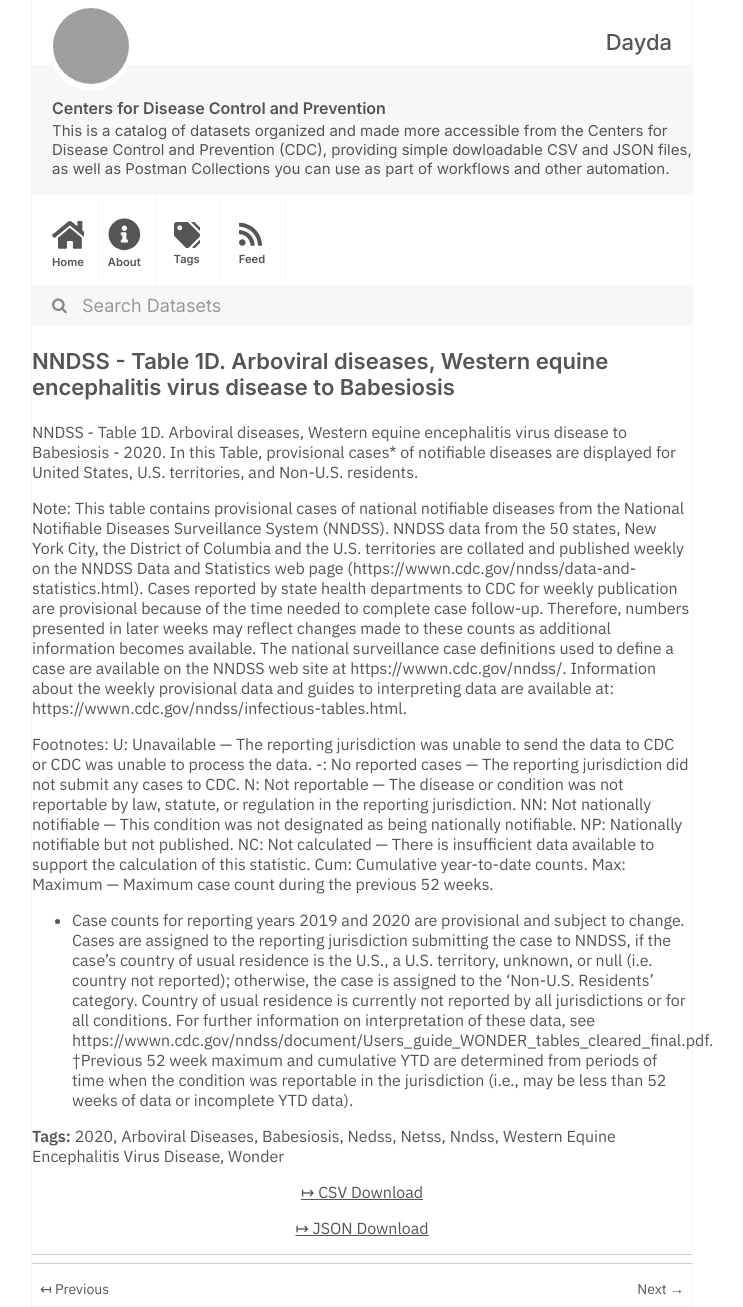
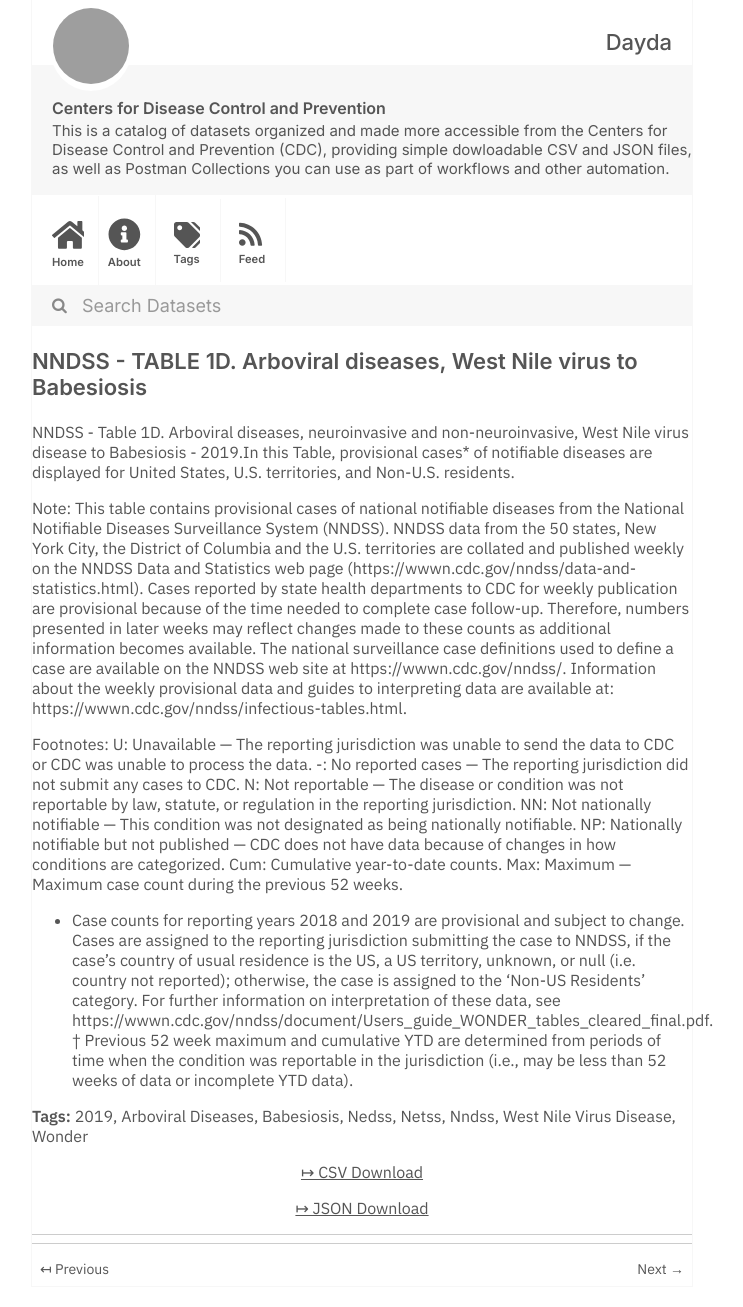
Before and after one commit to dayda-entities/centers-for-disease-control-and-prevention, a Jekyll site: the page built from _posts/2020-11-12-nndss-table-1d-arboviral-disea.md, in a window 1280 px wide. Shown: the whole page, without its empty margins (278-1021 px from the left). Built offline with Jekyll 4.4.1, drawn with Linux system fonts in a browser that asks for light colours; grey boxes are pictures that could not be loaded.

Commit message:
Publish Data

```diff
--- a/_posts/2020-11-12-nndss-table-1d-arboviral-disea.md
+++ b/_posts/2020-11-12-nndss-table-1d-arboviral-disea.md
@@ -1,27 +1,25 @@
 ---
-title: >-
-  NNDSS - Table 1D. Arboviral diseases, Western equine encephalitis virus
-  disease to Babesiosis
-created: '2020-11-12T12:16:05.078371'
-modified: '2021-04-21T19:37:25.096593'
+title: 'NNDSS - TABLE 1D. Arboviral diseases, West Nile virus to Babesiosis'
+created: '2020-11-12T12:14:30.731753'
+modified: '2021-04-21T19:24:37.489114'
 state: active
 type: dataset
 tags:
-  - '2020'
+  - '2019'
   - Arboviral Diseases
   - Babesiosis
   - Nedss
   - Netss
   - Nndss
-  - Western Equine Encephalitis Virus Disease
+  - West Nile Virus Disease
   - Wonder
 groups: []
-csv_url: 'https://data.cdc.gov/api/views/rezz-ypcg/rows.csv?accessType=DOWNLOAD'
-json_url: 'https://data.cdc.gov/api/views/rezz-ypcg/rows.json?accessType=DOWNLOAD'
+csv_url: 'https://data.cdc.gov/api/views/fc5f-ixvg/rows.csv?accessType=DOWNLOAD'
+json_url: 'https://data.cdc.gov/api/views/fc5f-ixvg/rows.json?accessType=DOWNLOAD'
 layout: post
 
 ---
-NNDSS - Table 1D. Arboviral diseases, Western equine encephalitis virus disease to Babesiosis - 2020. In this Table, provisional cases* of notifiable diseases are displayed for United States, U.S. territories, and Non-U.S. residents.
+NNDSS - Table 1D. Arboviral diseases, neuroinvasive and non-neuroinvasive, West Nile virus disease to Babesiosis - 2019.In this Table, provisional cases* of notifiable diseases are displayed for United States, U.S. territories, and Non-U.S. residents.
 
 Note:
 This table contains provisional cases of national notifiable diseases from the National Notifiable Diseases Surveillance System (NNDSS). NNDSS data from the 50 states, New York City, the District of Columbia and the U.S. territories are collated and published weekly on the NNDSS Data and Statistics web page (https://wwwn.cdc.gov/nndss/data-and-statistics.html). Cases reported by state health departments to CDC for weekly publication are provisional because of the time needed to complete case follow-up. Therefore, numbers presented in later weeks may reflect changes made to these counts as additional information becomes available. The national surveillance case definitions used to define a case are available on the NNDSS web site at https://wwwn.cdc.gov/nndss/. Information about the weekly provisional data and guides to interpreting data are available at: https://wwwn.cdc.gov/nndss/infectious-tables.html.
@@ -31,9 +29,8 @@ U: Unavailable — The reporting jurisdiction was unable to send the data to CDC
 -: No reported cases — The reporting jurisdiction did not submit any cases to CDC.
 N: Not reportable — The disease or condition was not reportable by law, statute, or regulation in the reporting jurisdiction.
 NN: Not nationally notifiable — This condition was not designated as being nationally notifiable.
-NP: Nationally notifiable but not published.
-NC: Not calculated — There is insufficient data available to support the calculation of this statistic.
+NP: Nationally notifiable but not published — CDC does not have data because of changes in how conditions are categorized.
 Cum: Cumulative year-to-date counts.
 Max: Maximum — Maximum case count during the previous 52 weeks.
-* Case counts for reporting years 2019 and 2020 are provisional and subject to change. Cases are assigned to the reporting jurisdiction submitting the case to NNDSS, if the case's country of usual residence is the U.S., a U.S. territory, unknown, or null (i.e. country not reported); otherwise, the case is assigned to the 'Non-U.S. Residents' category. Country of usual residence is currently not reported by all jurisdictions or for all conditions. For further information on interpretation of these data, see https://wwwn.cdc.gov/nndss/document/Users_guide_WONDER_tables_cleared_final.pdf.
-†Previous 52 week maximum and cumulative YTD are determined from periods of time when the condition was reportable in the jurisdiction (i.e., may be less than 52 weeks of data or incomplete YTD data).
+* Case counts for reporting years 2018 and 2019 are provisional and subject to change. Cases are assigned to the reporting jurisdiction submitting the case to NNDSS, if the case's country of usual residence is the US, a US territory, unknown, or null (i.e. country not reported); otherwise, the case is assigned to the 'Non-US Residents' category. For further information on interpretation of these data, see https://wwwn.cdc.gov/nndss/document/Users_guide_WONDER_tables_cleared_final.pdf.
+† Previous 52 week maximum and cumulative YTD are determined from periods of time when the condition was reportable in the jurisdiction (i.e., may be less than 52 weeks of data or incomplete YTD data).
```
